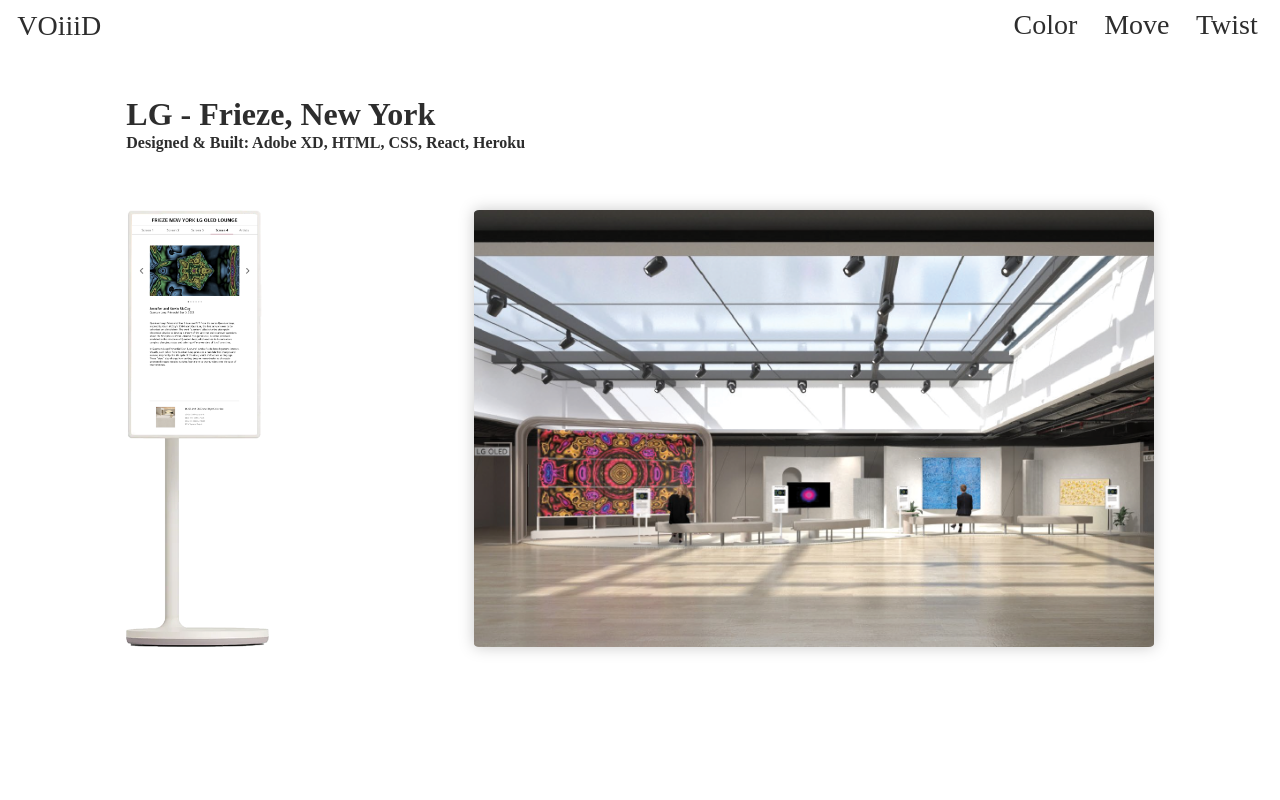
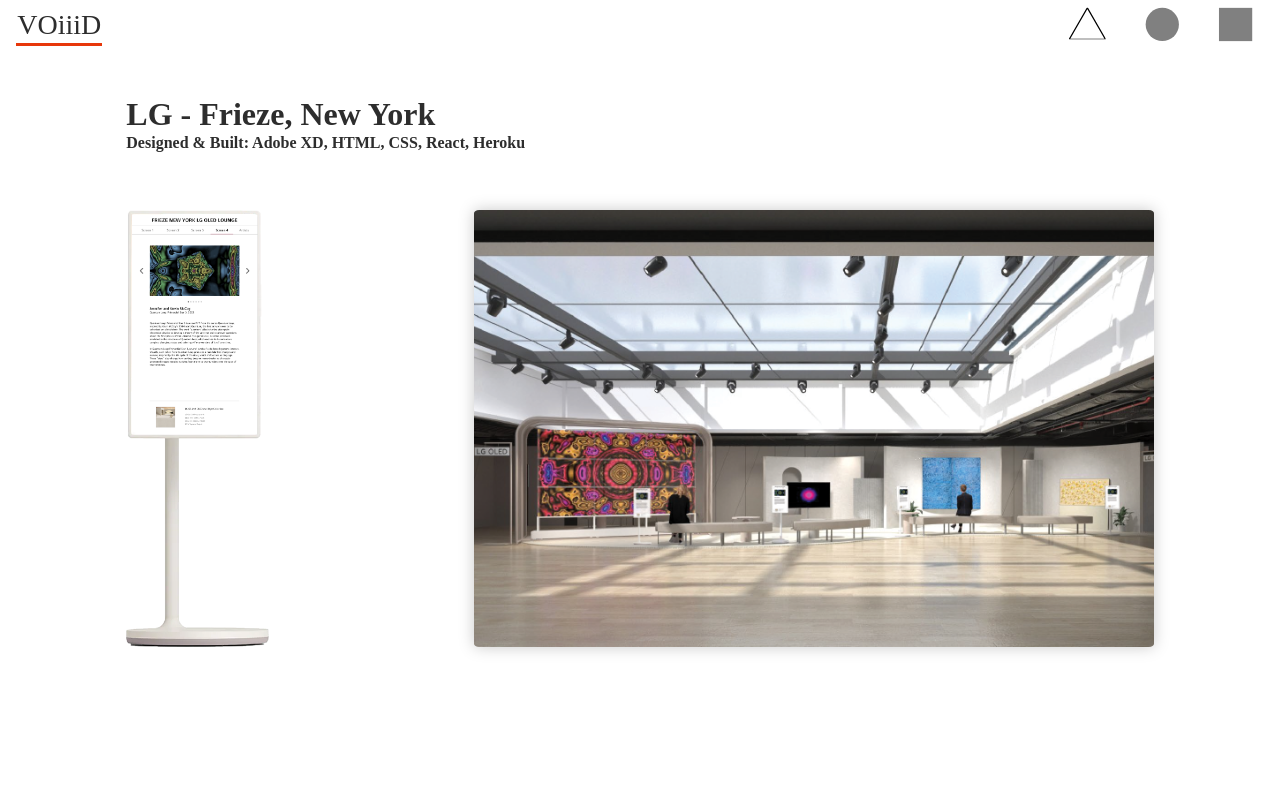
Before and after one commit to Chariot7/voiiid, a React (Create React App) app: page / in a window 1280 px wide. Shown: the top 800 px of the page. Built offline with nearby package versions, Linux system fonts and the light colour scheme.

Commit message:
shape button

```diff
--- a/src/Navbar.js
+++ b/src/Navbar.js
@@ -1,14 +1,22 @@
 import {Link, useMatch, useResolvedPath } from 'react-router-dom';
-
 
 export default function navbar(){
 
     return <nav className= 'nav' >
-        <Link to='/' className='site-title'>VOiiiD</Link>
+        <CustomLink to='/' className='site-title'>VOiiiD</CustomLink>
         <ul>
-            <CustomLink to="/paint">Color</CustomLink>
-            <CustomLink to="/about">Move</CustomLink>
-            <CustomLink to="/spiral">Twist</CustomLink>
+            <CustomLink to="/about">
+                <svg xmlns="http://www.w3.org/2000/svg" version="1.1" viewBox="0 0 60 52" width="21" height="18">
+                <polygon points="30,0 60,52 0,52" />
+            </svg>
+            </CustomLink>
+            <CustomLink to="/paint">
+                <div className="circle">
+                </div>
+            </CustomLink>
+            <CustomLink to="/spiral">
+            <div className="square"></div>
+            </CustomLink>
         </ul>
     </nav>
 }
--- a/src/styles.css
+++ b/src/styles.css
@@ -12,6 +12,21 @@
 .container {
   text-align: center;
 }
+
+.circle {
+  height: 1.2rem;
+  width: 1.2rem;
+  background-color: grey;
+  border-radius: 50%;
+}
+
+.square {
+  height: 1.15rem;
+  width: 1.15rem;
+  background-color: grey;
+}
+
+
 
 h1 {
   font-family: Avenir;
@@ -63,12 +78,100 @@
 
 .nav li{
   border-bottom: 3px solid white;
+  list-style: none;
+}
+.nav li svg{
+  fill: none;
+  stroke-width: 2;
+  stroke: black;
 }
 
 .nav li:hover {
-  transform: translate(0, -1.5px) scale(1.1);
+  cursor: pointer;
+}
+
+.nav li:hover div.circle{
+  animation-name: spinCircle;
+  animation-duration: 4s;
+  animation-iteration-count: infinite;
+  animation-timing-function: linear;
+}
+.nav li:hover div.square{
+  animation-name: spin;
+  animation-duration: 6s;
+  animation-iteration-count: infinite;
+
 }
 .nav li.active {
   border-bottom: 3px solid #e72f01f5;
   transform: none;
 }
+
+.nav li.active div {
+  animation-name: colorChange;
+  animation-duration: 10s;
+  animation-iteration-count: infinite;
+}
+.nav li.active svg {
+  animation-name: colorChangeSVG;
+  animation-duration: 10s;
+  animation-iteration-count: infinite;
+}
+
+@keyframes colorChange {
+  0%   { background-color:rgb(206, 5, 41); }
+  25%  { background-color:rgb(181, 157, 1);}
+  50% { background-color:rgb(4, 142, 55);}
+  75% { background-color:rgb(55, 4, 142);}
+  100% { background-color:rgb(206, 5, 41);}
+}
+
+@keyframes colorChangeSVG {
+  0%   { fill:rgb(206, 5, 41); }
+  25%  { fill:rgb(181, 157, 1);}
+  50% { fill:rgb(4, 142, 55);}
+  75% { fill:rgb(55, 4, 142);}
+  100% { fill:rgb(206, 5, 41);}
+}
+
+
+.nav li:hover svg{
+  /* transform: scale(0.85); */
+  transform-origin: 50% 68%;
+  animation-name: spin3;
+  animation-duration: 4s;
+  animation-iteration-count: infinite;
+  animation-timing-function: linear;
+  cursor: pointer;
+}
+
+@keyframes example2 {
+  0%   {border-bottom: 1.2rem solid red; }
+  25%  {border-bottom: 1.2rem solid yellow; }
+  50%  {border-bottom: 1.2rem solid blue; }
+  75%  {border-bottom: 1.2rem solid green; }
+  100% {border-bottom: 1.2rem solid red; }
+}
+
+@keyframes spin {
+  0%   {transform:  rotate(0turn); background-color:rgb(206, 5, 41); }
+  25%  {transform: rotate(.25turn); background-color:rgb(181, 157, 1);}
+  50% {transform: rotate(.5turn); background-color:rgb(4, 142, 55);}
+  75% {transform: rotate(.75turn); background-color:rgb(55, 4, 142);}
+  100% {transform: rotate(1turn); background-color:rgb(206, 5, 41);}
+}
+
+@keyframes spinCircle {
+  0%   {transform:  rotateX(0turn); background-color:rgb(206, 5, 41); }
+  25%  {transform: rotateX(.25turn); background-color:rgb(181, 157, 1);}
+  50% {transform: rotateX(.5turn); background-color:rgb(4, 142, 55);}
+  75% {transform: rotateX(.75turn); background-color:rgb(55, 4, 142);}
+  100% {transform: rotateX(1turn); background-color:rgb(206, 5, 41);}
+}
+@keyframes spin3 {
+  0%   {transform:  rotateY(0turn); fill:rgb(206, 5, 41); }
+  25%  {transform: rotateY(.25turn); fill:rgb(181, 157, 1);}
+  50% {transform: rotateY(.5turn); fill:rgb(4, 142, 55);}
+  75% {transform: rotateY(.75turn); fill:rgb(55, 4, 142);}
+  100% {transform: rotateY(1turn); fill:rgb(206, 5, 41);}
+}
```
Also changed, not shown: src/Assets/triangle.svg (added).
